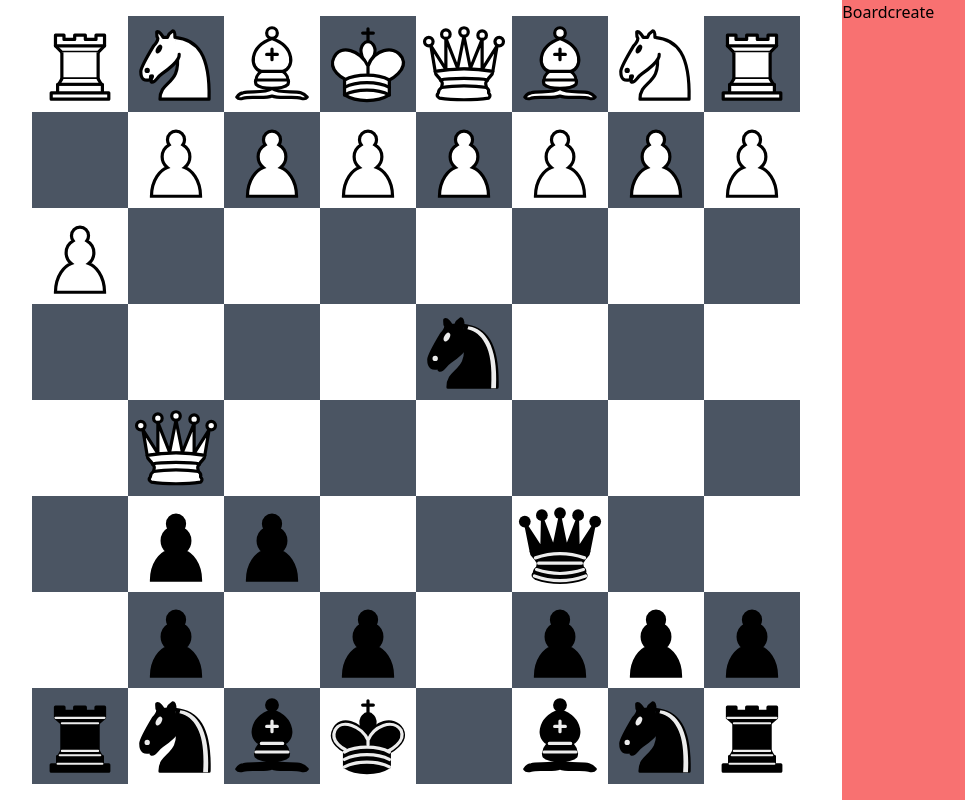
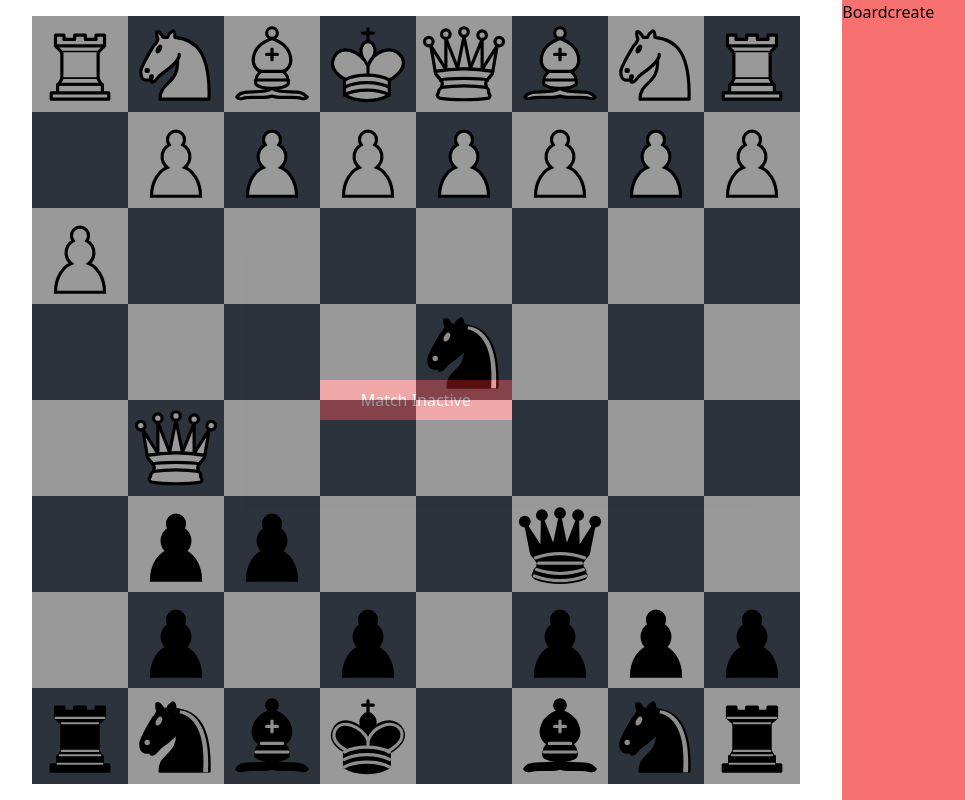
Before and after one commit to pulkitchauhan03/online-chess, a React (Vite) app: page / in a window 1280 px wide. Shown: the whole page, without its empty margins (11-976 px from the left). Built offline with nearby package versions, Linux system fonts and the light colour scheme; no server answers; sample sign-in values are in the browser's storage.

Commit message:
added inactive board

```diff
--- a/src/components/Board.tsx
+++ b/src/components/Board.tsx
@@ -25,7 +25,7 @@ export default function Board({
   board: string[][];
   side: BoardSide;
 }) {
-  const [highlightedTiles , setHighlightedTiles] =
+  const [highlightedTiles, setHighlightedTiles] =
     useState<TileStatus[][]>(unselectedTileArray);
   const [selectedTile, setSelectedTile] = useState<number[] | null>(null);
 
@@ -50,8 +50,7 @@ export default function Board({
         )}
         {selectedStatus !== TileStatus.NONE && (
           <div
-            className={`absolute w-full h-full outline pointer-events-none outline-offset-[-15px] outline-[7px] opacity-20 ${
-              selectedStatus === TileStatus.SELECTED
+            className={`absolute w-full h-full outline pointer-events-none outline-offset-[-15px] outline-[7px] opacity-20 ${selectedStatus === TileStatus.SELECTED
               ? "outline-red-900"
               : selectedStatus === TileStatus.MOVE
                 ? "outline-green-900"
@@ -102,10 +101,12 @@ export default function Board({
       handleMove(move);
     }
   };
+  console.log(status)
 
   return (
-    <div className="w-full flex justify-center items-center select-none">
-      <div className="grid grid-cols-8 gap-0 aspect-square max-h-[48rem] max-w-3xl w-full">
+    <div className="w-full select-none">
+      <div className="w-full h-full max-w-3xl aspect-square max-h-[48rem] mx-auto my-auto relative">
+        <div className="grid grid-cols-8 gap-0 w-full absolute z-10">
           {board.map((row: string[], rowIndex: number) => {
             return row.map((cell: string, cellIndex: number) => {
               const row = side === BoardSide.WHITE ? rowIndex : 7 - rowIndex;
@@ -134,6 +135,10 @@ export default function Board({
             });
           })}
         </div>
+        <div className={`w-full h-full bg-black opacity-40 ${status !== MatchStatus.IN_PROGRESS ? "z-20" : "z-0"} absolute user-select-none flex justify-center items-center`}>
+          <div className={`text-white w-48 text-center bg-red-600 opacity-100 ${status !== MatchStatus.IN_PROGRESS ? "z-30" : "z-0"} leading-10`}>Match Inactive</div>
+        </div>
+      </div>
     </div>
   );
 
--- a/src/main.tsx
+++ b/src/main.tsx
@@ -6,5 +6,5 @@ import './index.css'
 ReactDOM.createRoot(document.getElementById('root') as HTMLElement).render(
   // <React.StrictMode>
     <App />
-  // </React.StrictMode>,
+  // </React.StrictMode>
 )
--- a/src/pages/match/Home.tsx
+++ b/src/pages/match/Home.tsx
@@ -21,6 +21,7 @@ export default function Home(props: {
   useEffect(() => {
     socket.on("connect", async () => {
       console.log("Connected to server");
+      console.log(matchId);
       if (matchId) {
         try {
           const response = await joinMatch(matchId);
@@ -50,7 +51,6 @@ export default function Home(props: {
     });
 
     socket.on("move", (data: any) => {
-      console.log("Move", data);
       const from = data.initialPosition;
       const to = data.finalPosition;
       setBoard((value) => {
@@ -66,11 +66,9 @@ export default function Home(props: {
     createMatch()
       .then((response) => {
         if (response.status === 200) {
-          // setMatchId(response.data.matchId);
-          // setMatchStatus(MatchStatus.WAITING);
-          // socket.emit("join", response.data.matchId);
-          console.log(response.data);
+          setMatchStatus(MatchStatus.IN_PROGRESS);
           setMatchId(response.data.matchId);
+          socket.emit("join", response.data.matchId);
           navigate(`/?id=${response.data.matchId}`);
         } else {
           console.log("Error creating match");
@@ -83,20 +81,12 @@ export default function Home(props: {
 
   const handleMove = (move: Move) => {
     socket.emit("move", { move, matchId });
-    // const from = move.initialPosition;
-    // const to = move.finalPosition;
-    // setBoard((value) => {
-    //   const temp = JSON.parse(JSON.stringify(value));
-    //   temp[to[0]][to[1]] = temp[from[0]][from[1]];
-    //   temp[from[0]][from[1]] = "";
-    //   return temp;
-    // })
   };
 
   return (
     <div>
-      <div className="flex flex-col h-screen xl:flex-row w-full">
-        <div className="xl:flex-row w-full flex align-center">
+      <div className="flex flex-col min-h-screen xl:flex-row w-full">
+        <div className="xl:flex-row w-full flex items-center">
           <Board
             board={board}
             side={side}
```
Lines whose indentation alone changed are shown as unchanged.
